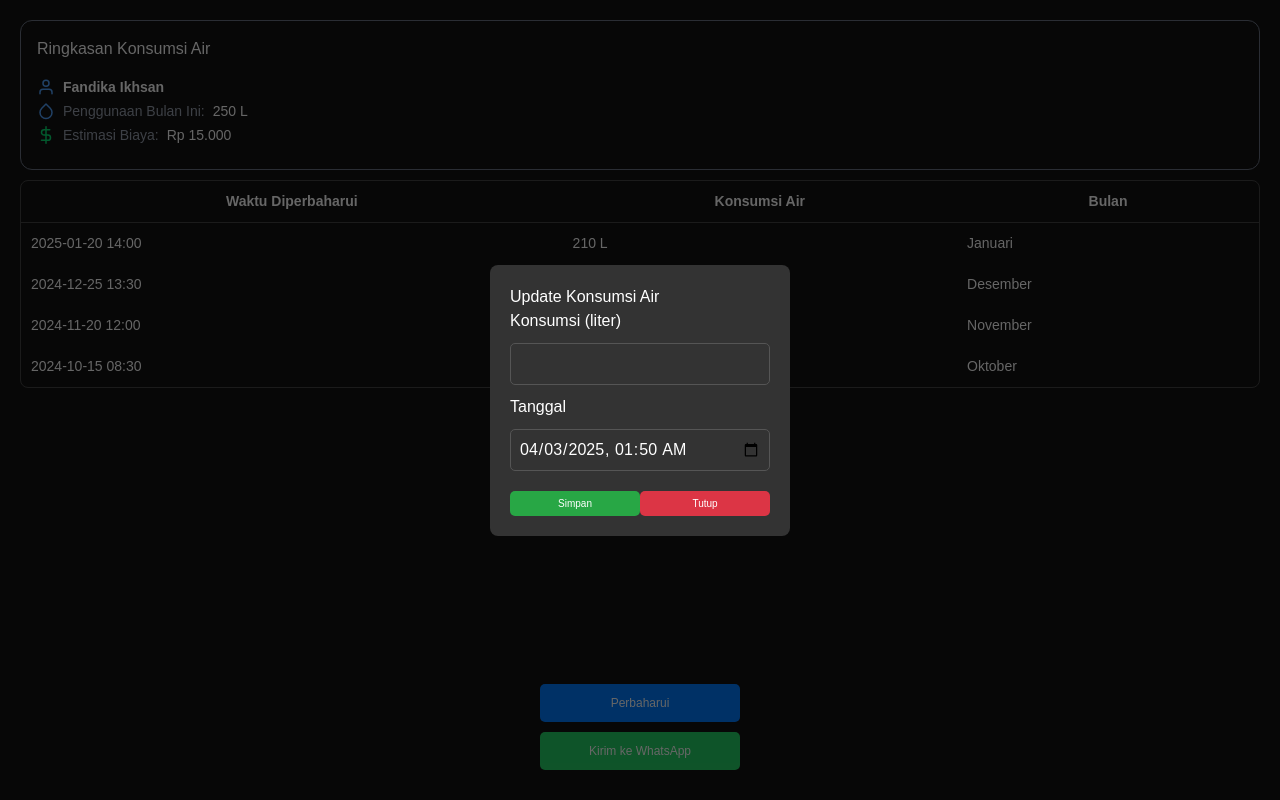
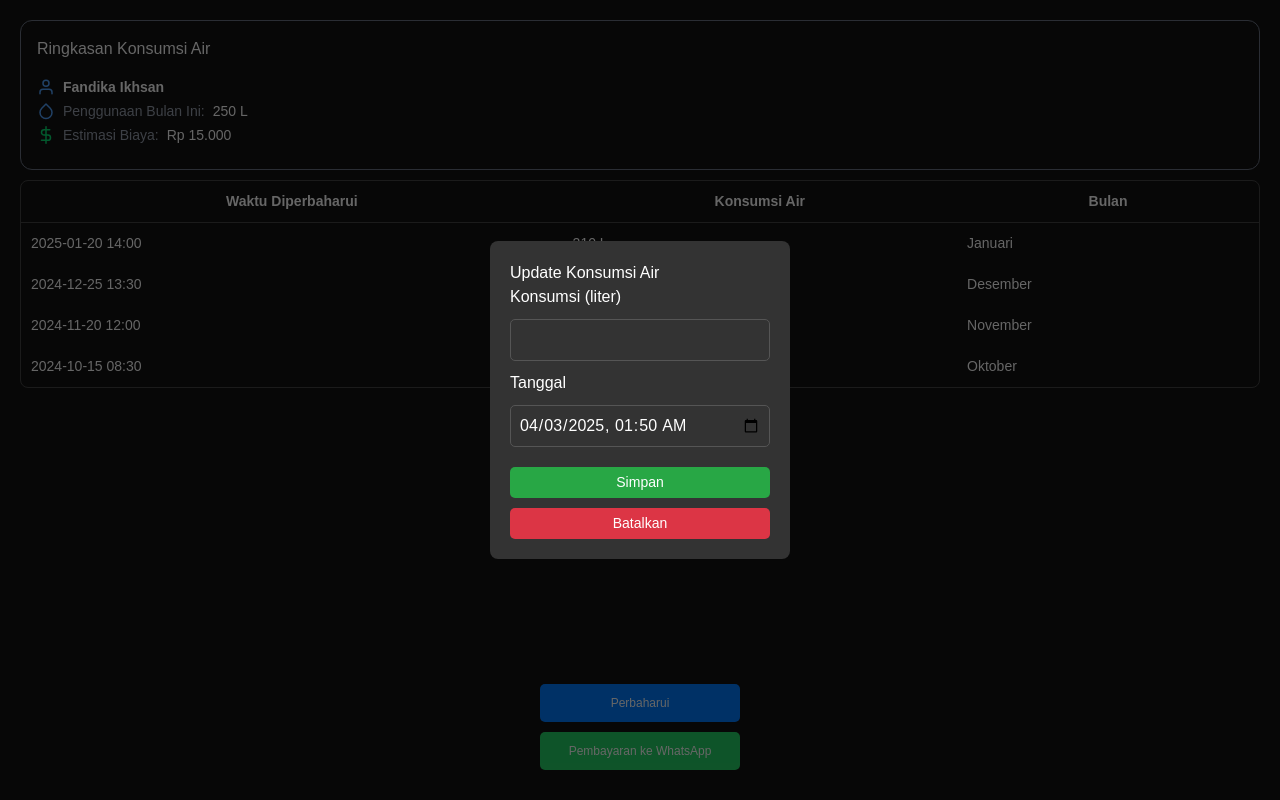
Before and after one commit to fandikaikhsan/rapih, a Next.js app: page /feature/air in a window 1280 px wide. Both pictures are taken after a click on the button "Perbaharui". Built offline with nearby package versions, Linux system fonts and the light colour scheme.

Commit message:
feat: button card styling and copy update

```diff
--- a/src/app/feature/air/page.tsx
+++ b/src/app/feature/air/page.tsx
@@ -198,7 +198,7 @@ export default function Home() {
               fontSize: "12px",
             }}
           >
-            Kirim ke WhatsApp
+            Pembayaran ke WhatsApp
           </button>
         </div>
       </div>
@@ -259,6 +259,8 @@ export default function Home() {
             <div
               style={{
                 display: "flex",
+                flexFlow: "column",
+                gap: "10px",
                 justifyContent: "space-between",
                 marginTop: "10px",
               }}
@@ -273,7 +275,7 @@ export default function Home() {
                   borderRadius: "5px",
                   cursor: "pointer",
                   width: "100%",
-                  fontSize: "10px",
+                  fontSize: "14px",
                 }}
               >
                 Simpan
@@ -288,10 +290,10 @@ export default function Home() {
                   borderRadius: "5px",
                   cursor: "pointer",
                   width: "100%",
-                  fontSize: "10px",
+                  fontSize: "14px",
                 }}
               >
-                Tutup
+                Batalkan
               </button>
             </div>
           </div>
```
